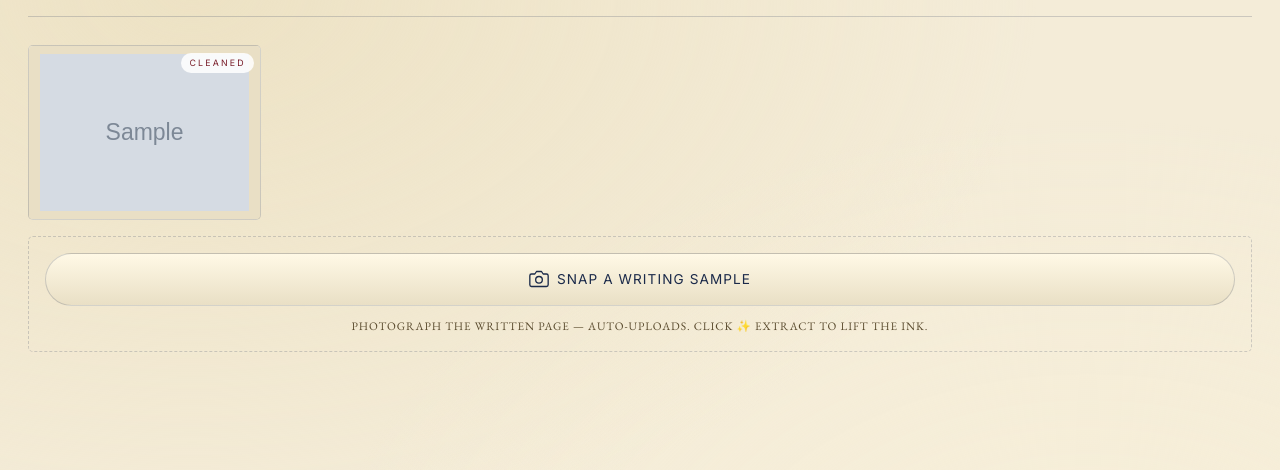
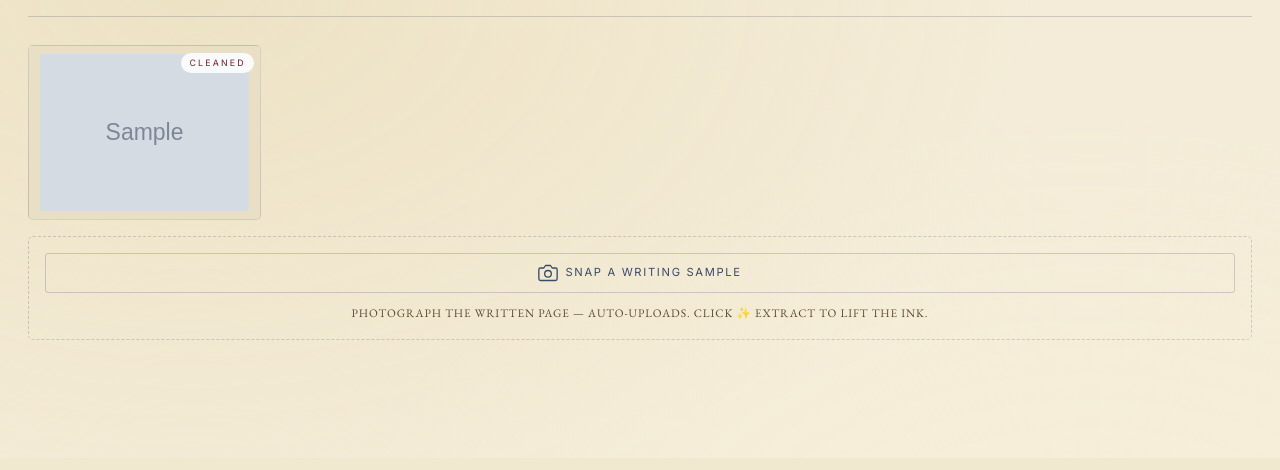
Before and after one commit to 098799/pypen, a Django app: page /usages/1/edit/ in a window 1280 px wide. Shown: the part 891-1361 px from the top of the page. After the commit the page ends 1231 px from the top, so only its background shows below. Run offline with Django 3.2, Linux system fonts and the light colour scheme; a user stored in the database is signed in; tables that the repository leaves empty hold one stand-in row (values such as "Sample post"); grey boxes marked "Sample" are stand-in pictures; data that the repository does not hold is empty; some libraries are stand-ins or nearby versions.

Commit message:
Finish the sweep: the last plates, and one style written out twice
Tail end of the same pass. The view toggle and the Gantt's zoom/rotation
buttons still marked their selection with the pressed-plastic radial gradient —
the Gantt's also still asked for --plate-active, a token deleted earlier in this
branch, so it had been resolving to nothing. Both carry the accent outline now,
and no radial-gradient selection is left anywhere in the app.

The four file pickers were the last plate-gradient pills: the notebook import's
"snap a page" and its dashed drop panel, the pen form's camera button, and the
swatch/sample pickers on the ink and usage forms — those two being the same
twenty-five-property inline style written out in full, twice. They share a
.file-pick class now and match the buttons around them.

28 pages at 390px and 1280px: all 200, no unsized icons, no horizontal
overflow, no failed requests, no JS errors.

Co-Authored-By: Claude Opus 5 <noreply@anthropic.com>

```diff
--- a/dpypen/dpypen/items/static/items/css/app.css
+++ b/dpypen/dpypen/items/static/items/css/app.css
@@ -1014,6 +1014,30 @@ footer em { color: var(--ink-soft); }
   color: var(--on-accent);
 }
 .btn.small { padding: 0.35rem 0.65rem; font-size: 0.64rem; min-height: 32px; }
+
+/* The "add a swatch"/"add a sample" picker, which was the same 25-property
+   inline style written out twice, on a plate gradient, in a pill. */
+.file-pick {
+  position: relative;
+  display: inline-flex;
+  align-items: center;
+  justify-content: center;
+  gap: 0.45rem;
+  padding: 0.5rem 0.85rem;
+  min-height: 40px;
+  background: none;
+  border: 1px solid var(--ink-line);
+  border-radius: 3px;
+  font-family: "Inter", sans-serif;
+  font-size: 0.7rem;
+  letter-spacing: 0.15em;
+  text-transform: uppercase;
+  color: var(--ink-soft);
+  cursor: pointer;
+  overflow: hidden;
+}
+.file-pick:hover { color: var(--ink); border-color: var(--accent); background: var(--chip-top); }
+.file-pick:focus-within { outline: 2px solid var(--accent); outline-offset: 2px; }
 .btn.danger {
   color: var(--accent);
   border-color: color-mix(in srgb, var(--accent) 40%, var(--ink-line));
@@ -1464,8 +1488,8 @@ html[data-theme="dark"] .switch {
 }
 .view-toggle .vt-btn.on {
   color: var(--ink);
-  background: radial-gradient(circle at 50% 45%, var(--paper), var(--paper-dark));
-  box-shadow: 0 0 0 1px var(--ink-line);
+  background: color-mix(in srgb, var(--accent) 12%, transparent);
+  box-shadow: inset 0 0 0 1px var(--accent);
 }
 .view-toggle .vt-btn:hover { color: var(--ink); }
 
--- a/dpypen/dpypen/items/templates/items/history.html
+++ b/dpypen/dpypen/items/templates/items/history.html
@@ -361,8 +361,8 @@
 .gantt-controls button:hover { color: var(--ink); border-color: var(--accent); }
 .gantt-controls button.active {
   color: var(--ink);
-  background: radial-gradient(circle at 50% 45%, var(--paper), var(--paper-dark));
-  box-shadow: var(--plate-active);
+  border-color: var(--accent);
+  background: color-mix(in srgb, var(--accent) 10%, transparent);
 }
 
 .gantt-scroll {
--- a/dpypen/dpypen/items/templates/items/inks/form.html
+++ b/dpypen/dpypen/items/templates/items/inks/form.html
@@ -183,7 +183,7 @@
 
   <form method="post" action="{% url 'inks_swatch_add' ink.pk %}" enctype="multipart/form-data" style="display: flex; flex-direction: column; gap: 0.7rem; padding: 1rem; border: 1px dashed var(--ink-line); border-radius: 5px;">
     {% csrf_token %}
-    <label style="position: relative; display: inline-flex; align-items: center; justify-content: center; gap: 0.5rem; padding: 0.9rem 1.1rem; background: linear-gradient(180deg, var(--plate-top), var(--paper-dark)); border: 1px solid var(--ink-line); border-radius: 999px; font-family: 'Inter', sans-serif; font-size: 0.85rem; letter-spacing: 0.08em; text-transform: uppercase; cursor: pointer; overflow: hidden;">
+    <label class="file-pick">
       <svg viewBox="0 0 24 24" fill="none" stroke="currentColor" stroke-width="1.6" width="20" height="20" stroke-linecap="round" stroke-linejoin="round"><path d="M23 19a2 2 0 0 1-2 2H3a2 2 0 0 1-2-2V8a2 2 0 0 1 2-2h4l2-3h6l2 3h4a2 2 0 0 1 2 2z"/><circle cx="12" cy="13" r="4"/></svg>
       <span>Snap a swatch</span>
       <input type="file" name="image" accept="image/*" capture="environment" multiple onchange="this.form.submit()" style="position: absolute; inset: 0; opacity: 0; cursor: pointer;">
--- a/dpypen/dpypen/items/templates/items/usages/form.html
+++ b/dpypen/dpypen/items/templates/items/usages/form.html
@@ -153,7 +153,7 @@ this form is the one place you have already decided to change this inking.
 
   <form method="post" action="{% url 'usages_sample_add' usage.pk %}" enctype="multipart/form-data" style="display: flex; flex-direction: column; gap: 0.7rem; padding: 1rem; border: 1px dashed var(--ink-line); border-radius: 5px;">
     {% csrf_token %}
-    <label style="position: relative; display: inline-flex; align-items: center; justify-content: center; gap: 0.5rem; padding: 0.9rem 1.1rem; background: linear-gradient(180deg, var(--plate-top), var(--paper-dark)); border: 1px solid var(--ink-line); border-radius: 999px; font-family: 'Inter', sans-serif; font-size: 0.85rem; letter-spacing: 0.08em; text-transform: uppercase; cursor: pointer; overflow: hidden;">
+    <label class="file-pick">
       <svg viewBox="0 0 24 24" fill="none" stroke="currentColor" stroke-width="1.6" width="20" height="20" stroke-linecap="round" stroke-linejoin="round"><path d="M23 19a2 2 0 0 1-2 2H3a2 2 0 0 1-2-2V8a2 2 0 0 1 2-2h4l2-3h6l2 3h4a2 2 0 0 1 2 2z"/><circle cx="12" cy="13" r="4"/></svg>
       <span>Snap a writing sample</span>
       <input type="file" name="image" accept="image/*" capture="environment" multiple onchange="this.form.submit()" style="position: absolute; inset: 0; opacity: 0; cursor: pointer;">
```
Also changed, not shown: dpypen/dpypen/items/templates/items/notebook/upload.html (+9 -8 lines), dpypen/dpypen/items/templates/items/pens/form.html (+5 -5 lines).
